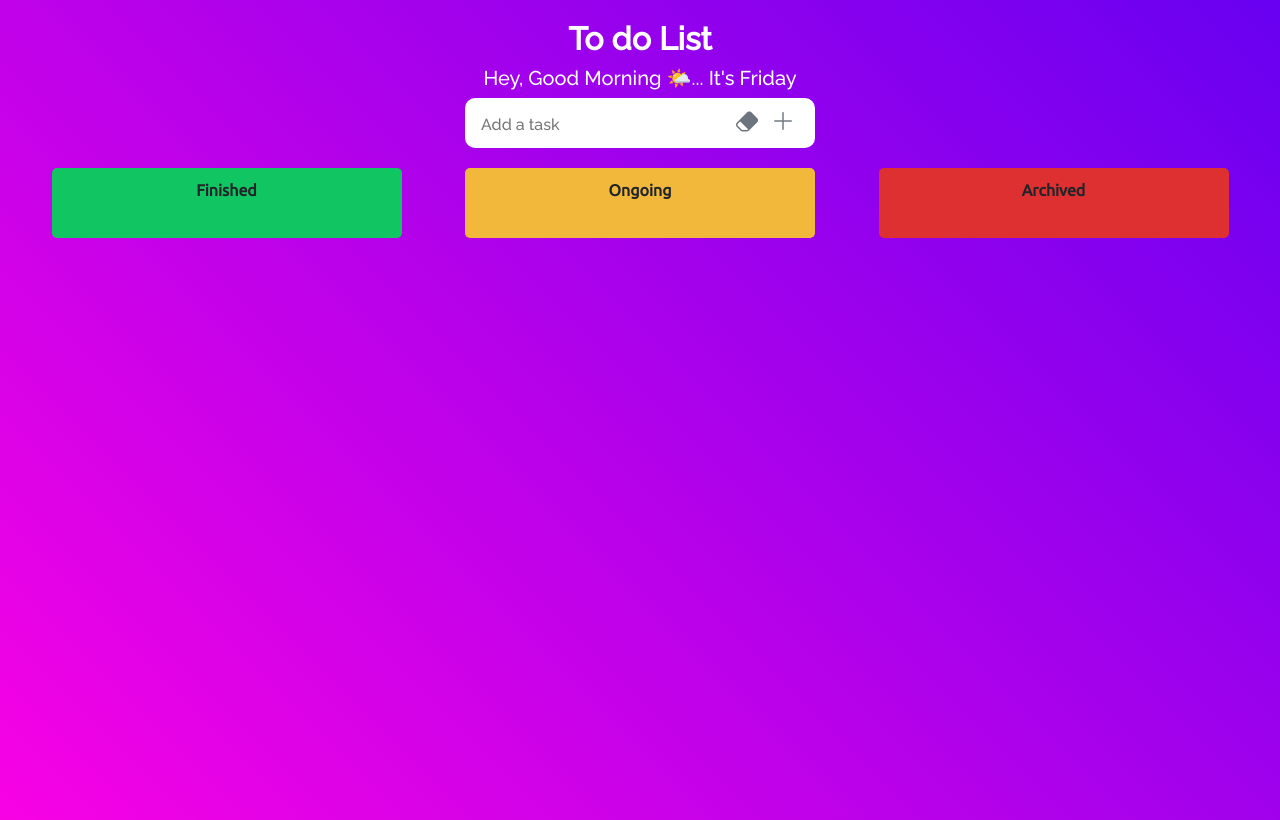
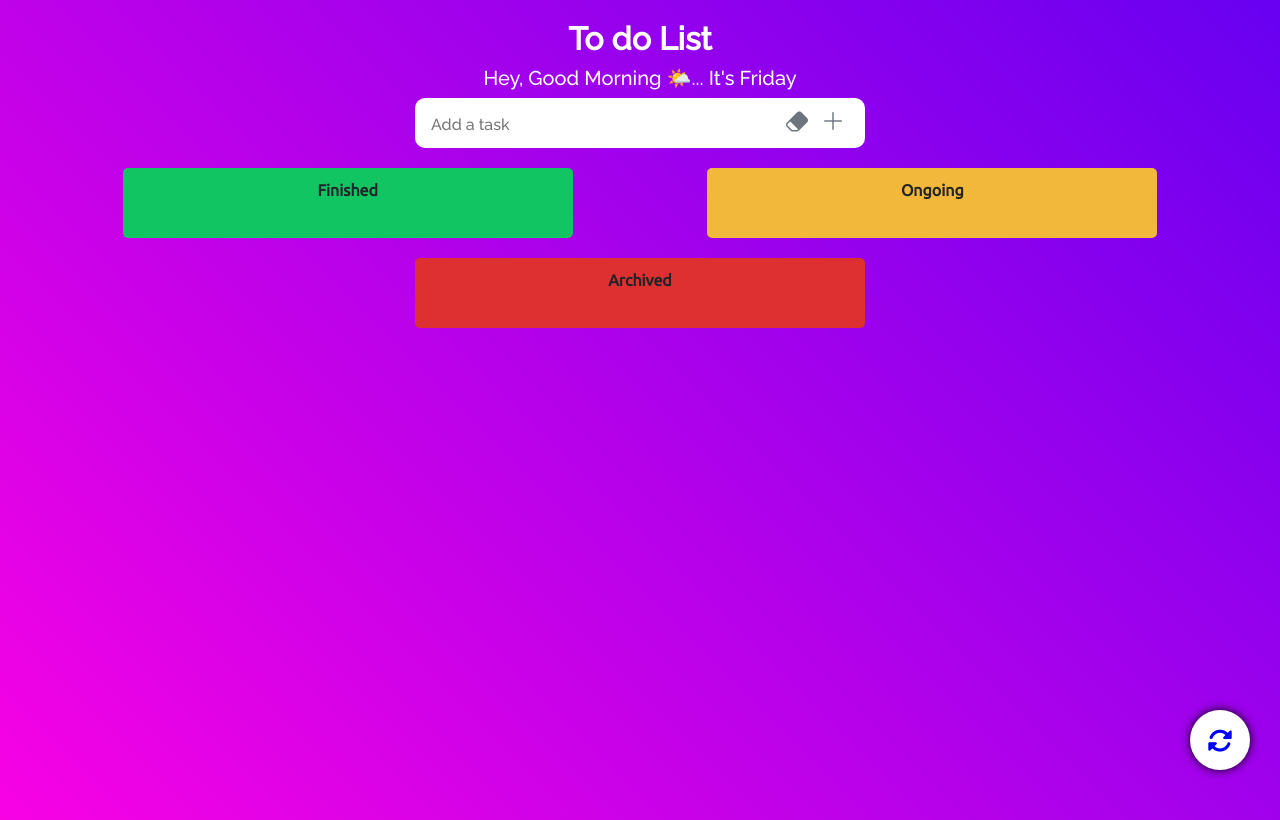
Before and after one commit to niminonline/todoApp-react, a React (Create React App) app: page / in a window 1280 px wide. Built offline with nearby package versions, Linux system fonts and the light colour scheme.

Commit message:
todolistv3.2

```diff
--- a/public/index.html
+++ b/public/index.html
@@ -10,6 +10,7 @@
     <link rel="stylesheet" href="https://cdn.jsdelivr.net/npm/bootstrap@5.2.3/dist/css/bootstrap.min.css" >
 
     <link href="https://cdn.jsdelivr.net/npm/bootstrap-icons@1.10.2/font/bootstrap-icons.css" rel="stylesheet">
+    <link rel="stylesheet" href="https://cdnjs.cloudflare.com/ajax/libs/font-awesome/6.2.1/css/all.min.css" integrity="sha512-MV7K8+y+gLIBoVD59lQIYicR65iaqukzvf/nwasF0nqhPay5w/9lJmVM2hMDcnK1OnMGCdVK+iQrJ7lzPJQd1w==" crossorigin="anonymous" referrerpolicy="no-referrer" />
 
     <!-- JavaScript Bundle with Popper -->
     <title>Todo List</title>
--- a/src/App.js
+++ b/src/App.js
@@ -86,6 +86,10 @@ function App() {
 
   return (
     <div className="App">
+    <button className="floatingReset fa-solid fa-rotate"  header="Reset Data"
+    onClick={()=>window.confirm("Are you sure to want to clear the data?")&& setTask([])}>
+
+    </button>
       <Header />
       <AddItem addItemfun={itemAddonClick} />
 
--- a/src/components/OGItem.jsx
+++ b/src/components/OGItem.jsx
@@ -15,7 +15,7 @@ function OGItem(props) {
     seteditPopupState(false);
     }
     else
-    alert("Please enter a value");
+    alert("Please enter a Task");
 
   }
 
@@ -38,7 +38,7 @@ function OGItem(props) {
         <div className="editFieldDiv ">
         <input type="text" className="editPopupText" onChange={(evnt)=>setEditText(evnt.target.value)}
         onKeyDown={(evnt)=>evnt.key==="Enter"&& editSaveBtn()} value={editText} />
-        <button className="bi bi-check-lg transpButtons text-success saveBtn " title="Save"
+        <button className="fa-regular fa-floppy-disk transpButtons saveBtn " title="Save"
         onClick={editSaveBtn}></button>
         </div>
         </div>
--- a/src/css/App.css
+++ b/src/css/App.css
@@ -8,6 +8,31 @@ body{
   text-align: center;
   margin-top: 20px;
 }
+
+.floatingReset{
+
+color:blue;
+border-radius: 50%;
+height: 60px;
+width: 60px;
+font-size: 25px;
+background-color: var(--floatingBtnBgColor);
+border: none;
+outline: none;
+box-shadow: 0 0 10px 0 black;
+position: fixed;
+right: 30px;
+bottom: 30px;
+text-align: center;
+
+z-index: 1;
+
+}
+.floatingReset:hover{
+transform: rotate(60deg) scale(1.1);
+
+  }
+
 .siteTitle{
   font-weight: bold;
   color: var(--titleColor);
@@ -15,6 +40,24 @@ body{
 .siteSubTitle{
   color: var(--titleColor);
 }
+
+
+.addItemDiv{
+  background-color: var(--addItembgcolor);
+  border-radius: 10px;
+  width:450px;
+  height: 50px;
+  padding-top: 5px;
+  margin: auto auto;
+}
+
+.inputText{
+  outline: none;
+  border: none;
+  width: 350px;
+
+}
+
 .listGroupDiv{
 
   display: flex;
@@ -24,7 +67,7 @@ body{
 
 }
 .listDiv{
-  width: 350px;
+  width: 450px;
   border-radius: 5px;
   margin-top: 20px;
   padding-bottom: 20px;
@@ -54,34 +97,26 @@ body{
  .transpButtons:hover{
   transform: scale(1.2);
  }
+ .saveBtn{
+  color:var(--saveBtnColor);
+ }
 
-.inputText{
-  outline: none;
-  border: none;
-  width: 250px;
 
-}
 .listTitle{
   font-family: 'Ubuntu', sans-serif;
   font-weight: bold;
   margin-top: 10px;
 
 }
-.addItemDiv{
-  background-color: var(--addItembgcolor);
-  border-radius: 10px;
-  width:350px;
-  height: 50px;
-  padding-top: 5px;
-  margin: auto auto;
-}
 
 .itemDiv{
-  width:320px;
+
   display:flex;
   background-color: var(--itemDivbgcolor);
   border-radius: 5px;
-  margin:5px auto;
+  margin:15px 5px 15px;
+
+
  }
  .itemDiv:hover{
   transform: scale(1.05);
@@ -94,12 +129,14 @@ body{
   padding: 0px;
 }
 
+
 .itemTitle{
   margin: 0px;
+  font-size: 16px;
 }
 
 .itemDate{
-font-size: 10px;
+font-size: 12px;
 font-family: 'Ubuntu', sans-serif;
 
 }
@@ -120,7 +157,7 @@ font-family: 'Ubuntu', sans-serif;
     text-decoration: none;
   }
   .editPopup{
-    width:350px;
+    width:450px;
     height:100px;
     border-radius: 10px;
     background-color: var(--popUpBgColor);
@@ -130,12 +167,17 @@ font-family: 'Ubuntu', sans-serif;
     margin-right: auto;
     left: 0;
     right: 0;
+    box-shadow: 0 0 10px 0px black;
   }
 .editPopup:hover{
   transform: scale(none);
+
+
+
   }
 
 .editFieldDiv{
+  padding-top: 8px;
   border-radius: 5px;
   display: flex;
 }
--- a/src/css/constants.css
+++ b/src/css/constants.css
@@ -9,6 +9,9 @@
     --titleColor: white;
     --popUpBgColor: white;
     --popUpTextBorder: grey;
+    --floatingBtnBgColor: white;
+    --saveBtnColor : green
+
 
 
 }
```
